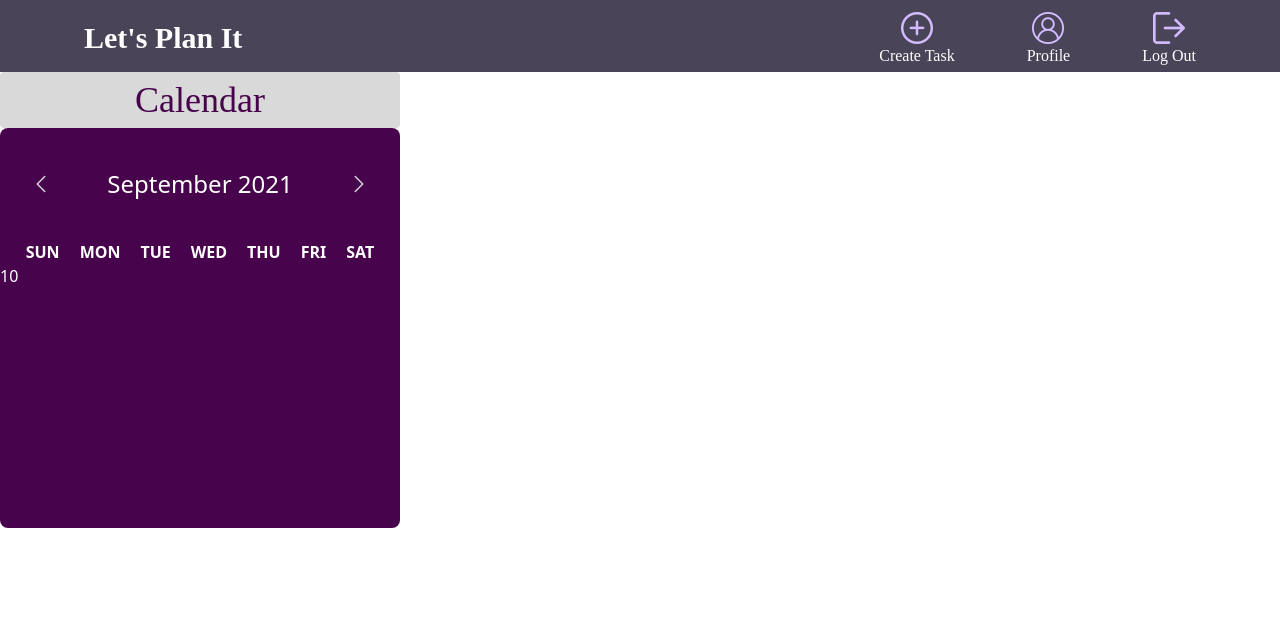
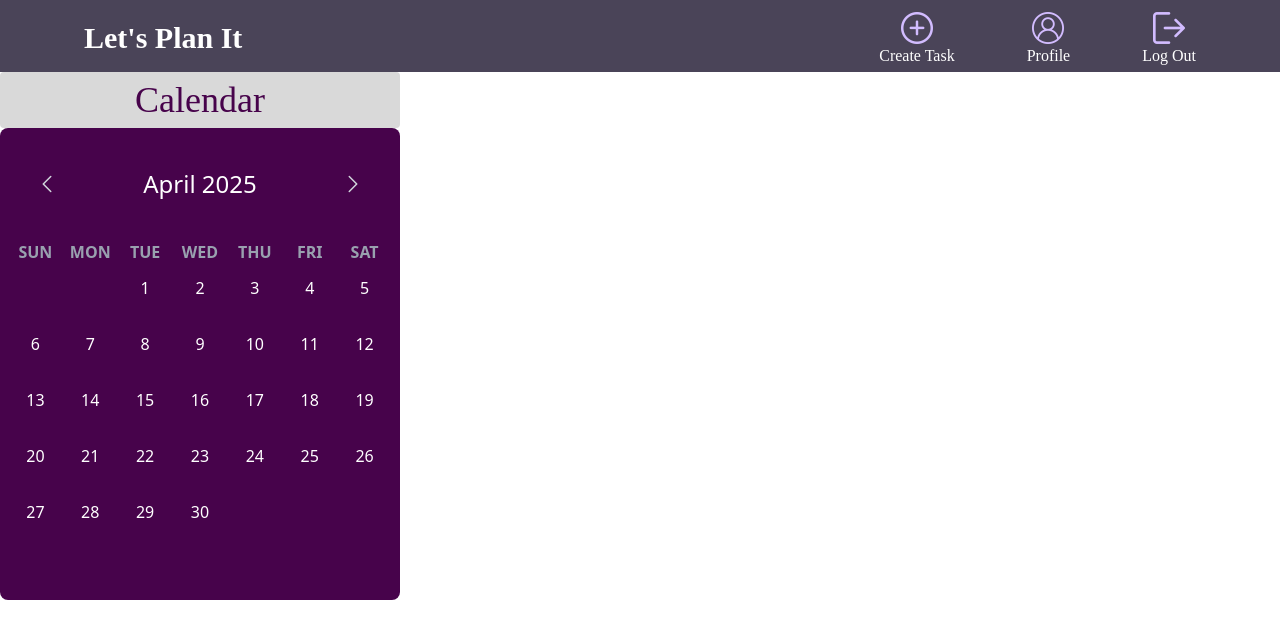
Before and after one commit to Plasmaman916/LetsPlanIt, a React (Vite) app: page /dashboard in a window 1280 px wide. Shown: the top 638 px of the page. Built offline with nearby package versions, Linux system fonts and the light colour scheme; a web font is replaced by a local one.

Commit message:
calendar

```diff
--- a/src/components/Calendar.tsx
+++ b/src/components/Calendar.tsx
@@ -1,44 +1,110 @@
-import { useState } from "react";
+import { useState, useEffect } from "react";
 import { ChevronLeftIcon, ChevronRightIcon } from "@heroicons/react/24/solid";
 
 type DayProps = {
   day: number;
 };
 function Day({ day }: DayProps) {
-  return <span>{day}</span>;
+  return (
+    <span className="py-3 rounded-full hover:bg-gray-700 transition-all duration-300">
+      {day}
+    </span>
+  );
 }
 
 function Calendar() {
+  const date = new Date();
+  const [currentMonth, setCurrentMonth] = useState<number>(date.getMonth());
+  const [currentYear, setCurrentYear] = useState<number>(date.getFullYear());
+
+  type TimeData = {
+    blanks: number[];
+    days: number[];
+  };
+  function getMonthData(year: number, monthIndex: number): TimeData {
+    const firstDay = new Date(year, monthIndex, 1);
+    const lastDay = new Date(year, monthIndex + 1, 0);
+
+    const totalDays = lastDay.getDate();
+    const startWeekDay = firstDay.getDay();
+
+    //const days = ["SUN", "MON", "TUE", "WED", "THU", "FRI", "SAT"];
+
+    const blanks: number[] = Array(startWeekDay).fill(0);
+    const days: number[] = Array.from({ length: totalDays }, (_, i) => i + 1);
+
+    return { blanks, days };
+  }
+
+  const { blanks, days } = getMonthData(currentYear, currentMonth);
+
+  const months = [
+    "January",
+    "February",
+    "March",
+    "April",
+    "May",
+    "June",
+    "July",
+    "August",
+    "September",
+    "October",
+    "November",
+    "December",
+  ];
+
   return (
     <>
       <div className="h-14 w-100 bg-[#d9d9d9] font-bungee text-[#47034b] text-4xl flex justify-center items-center rounded-sm">
         <span>Calendar</span>
       </div>
-      <div className="h-100 w-100 bg-[#47034b] text-white rounded-lg">
+      <div className="h-118 w-100 bg-[#47034b] text-white rounded-lg px-3 pb-3">
         {/*Month & Year row*/}
         <div className="w-full flex justify-around items-center py-10 font-medium text-2xl">
           {/*Left Arrow*/}
           <div className="group w-8 h-8 rounded-full flex justify-center items-center transition-all duration-300">
-            <div className="group-hover:bg-white rounded-full p-1 transition-all duration-300">
+            <div
+              className="group-hover:bg-white rounded-full p-1 transition-all duration-300"
+              onClick={() => {
+                if (currentMonth === 0) {
+                  setCurrentMonth(11);
+                  setCurrentYear(currentYear - 1);
+                } else {
+                  setCurrentMonth(currentMonth - 1);
+                }
+              }}
+            >
               <ChevronLeftIcon className="h-6 w-6 text-gray-300 group-hover:text-black transition-colors duration-300" />
             </div>
           </div>
 
           {/*Month & Year*/}
-          <div>
-            <span>September 2021</span>
+          <div className="w-[200px] text-center">
+            <span>
+              {months[currentMonth]} {currentYear}
+            </span>
           </div>
 
           {/*Right Arrow*/}
           <div className="group w-8 h-8 rounded-full flex justify-center items-center transition-all duration-300">
-            <div className="group-hover:bg-white rounded-full p-1 transition-all duration-300">
+            <div
+              className="group-hover:bg-white rounded-full p-1 transition-all duration-300"
+              onClick={() => {
+                if (currentMonth === 11) {
+                  setCurrentMonth(0);
+                  setCurrentYear(currentYear + 1);
+                } else {
+                  setCurrentMonth(currentMonth + 1);
+                }
+              }}
+            >
               <ChevronRightIcon className="h-6 w-6 text-gray-300 group-hover:text-black transition-colors duration-300" />
             </div>
           </div>
         </div>
 
         {/*Weekday row*/}
-        <div className="w-full flex justify-center items-center gap-5 font-semibold">
+        <div className="grid grid-cols-7 gap-2 font-semibold text-gray-400 text-center">
           <span>SUN</span>
           <span>MON</span>
           <span>TUE</span>
@@ -49,14 +115,13 @@ function Calendar() {
         </div>
 
         {/*Days of the month*/}
-        <div>
-          {/*Array(31)
-          .fill(0)
-          .map((_, index) => {
-            return <Day key={index} day={index + 1} />;
-          })*/}
-          {/*4/15 apply similar styles as the weekday row */}
-          <Day day={10} />
+        <div className="grid grid-cols-7 gap-2 text-center">
+          {blanks.map((_, index) => {
+            return <div key={index}></div>;
+          })}
+          {days.map((day, index) => {
+            return <Day key={index} day={day} />;
+          })}
         </div>
       </div>
     </>
```
